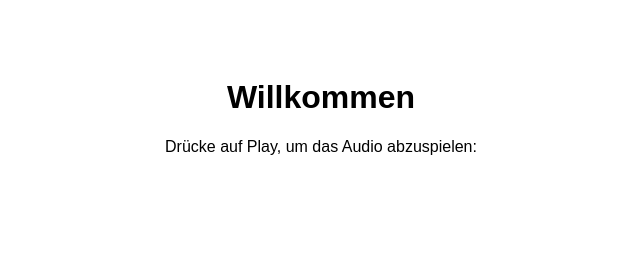
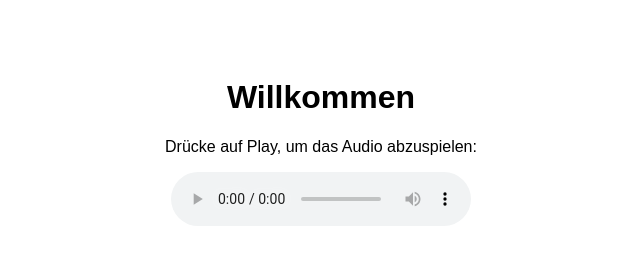
Before and after one commit to LasseTe/joerg, a plain HTML site: page index.html in a window 1280 px wide. Shown: the whole page, without its empty margins (319-959 px from the left). Drawn offline with Linux system fonts and the light colour scheme.

Commit message:
Update index.html

```diff
--- a/index.html
+++ b/index.html
@@ -8,7 +8,7 @@
 <body style="text-align: center; padding: 50px; font-family: sans-serif;">
   <h1>Willkommen</h1>
   <p>Drücke auf Play, um das Audio abzuspielen:</p>
-  <audio autoplay hidden>
+  <audio autoplay controls>
     <source src="joerg_nachricht.mp3" type="audio/mpeg">
     Dein Browser unterstützt das Audio-Element nicht.
   </audio>
```
